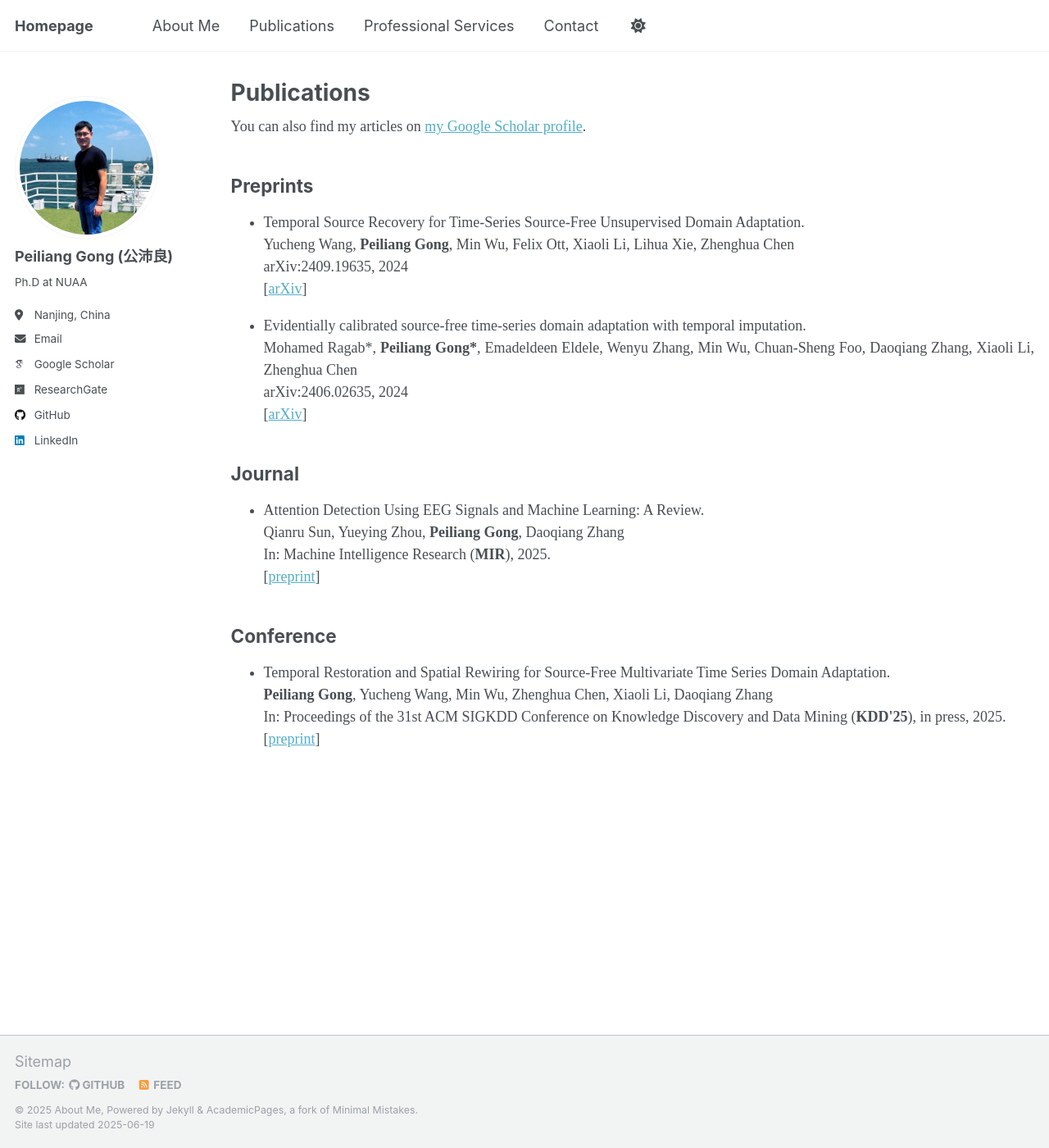
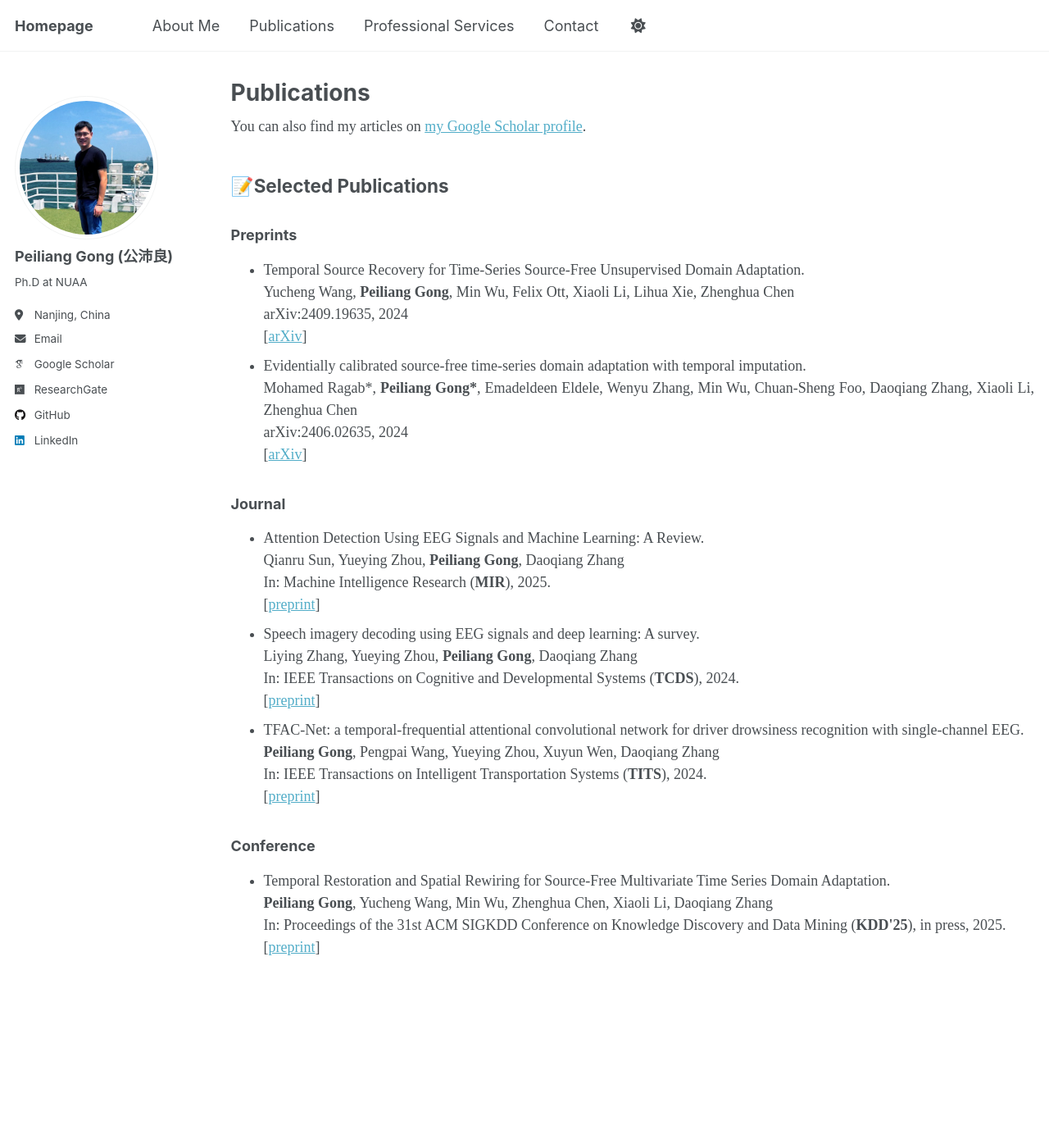
Before and after one commit to Tokenmw/Tokenmw.github.io, a Jekyll site: the page built from _pages/publications.md, in a window 1280 px wide and 1400 px high. Shown: the whole window at 82% size. Built offline with Jekyll 4.4.1, drawn with Linux system fonts in a browser that asks for light colours; some web fonts are replaced.

Commit message:
Update publications.md

```diff
--- a/_pages/publications.md
+++ b/_pages/publications.md
@@ -11,24 +11,34 @@ author_profile: true
   <div class="wordwrap">You can also find my articles on <a href="{{site.author.googlescholar}}">my Google Scholar profile</a>.</div>
 {% endif %}
 
-<h2>Preprints</h2>
+<h2>📝Selected Publications</h2>
+
+<h3>Preprints</h3>
+
 <ul style="list-style-type:disc">
 <li>Temporal Source Recovery for Time-Series Source-Free Unsupervised Domain Adaptation.<br>Yucheng Wang, <b>Peiliang Gong</b>, Min Wu, Felix Ott, Xiaoli Li, Lihua Xie, Zhenghua Chen<br> arXiv:2409.19635, 2024 <br>[<a href="https://arxiv.org/abs/2409.19635">arXiv</a>]
 </li>
-</ul>
 
-<ul style="list-style-type:disc">
 <li>Evidentially calibrated source-free time-series domain adaptation with temporal imputation.<br>Mohamed Ragab*, <b>Peiliang Gong*</b>, Emadeldeen Eldele, Wenyu Zhang, Min Wu, Chuan-Sheng Foo, Daoqiang Zhang, Xiaoli Li, Zhenghua Chen<br> arXiv:2406.02635, 2024 <br>[<a href="https://arxiv.org/abs/2406.02635">arXiv</a>]
 </li>
 </ul>
 
-<h2>Journal</h2>
+
+<h3>Journal</h3>
+
 <ul style="list-style-type:disc">
   <li>Attention Detection Using EEG Signals and Machine Learning: A Review.<br>Qianru Sun, Yueying Zhou, <b>Peiliang Gong</b>, Daoqiang Zhang<br>In: Machine Intelligence Research (<strong>MIR</strong>), 2025. <br>[<a href="https://link.springer.com/article/10.1007/s11633-024-1492-6">preprint</a>]
   </li>
+
+  <li>Speech imagery decoding using EEG signals and deep learning: A survey.<br>Liying Zhang, Yueying Zhou, <b>Peiliang Gong</b>, Daoqiang Zhang<br>In: IEEE Transactions on Cognitive and Developmental Systems (<strong>TCDS</strong>), 2024. <br>[<a href="https://ieeexplore.ieee.org/abstract/document/10605127/">preprint</a>]
+  </li>
+
+  <li>TFAC-Net: a temporal-frequential attentional convolutional network for driver drowsiness recognition with single-channel EEG.<br><b>Peiliang Gong</b>, Pengpai Wang, Yueying Zhou, Xuyun Wen, Daoqiang Zhang<br>In: IEEE Transactions on Intelligent Transportation Systems (<strong>TITS</strong>), 2024. <br>[<a href="https://ieeexplore.ieee.org/abstract/document/10533850/">preprint</a>]
+  </li>
 </ul>
 
-<h2>Conference</h2>
+
+<h3>Conference</h3>
 
 <ul style="list-style-type:disc">
   <li>Temporal Restoration and Spatial Rewiring for Source-Free Multivariate Time Series Domain Adaptation.<br><b>Peiliang Gong</b>, Yucheng Wang, Min Wu, Zhenghua Chen, Xiaoli Li, Daoqiang Zhang<br>In: Proceedings of the 31st ACM SIGKDD Conference on Knowledge Discovery and Data Mining (<strong>KDD'25</strong>), in press, 2025.<br>[<a href="https://arxiv.org/abs/2505.21525">preprint</a>]
```
